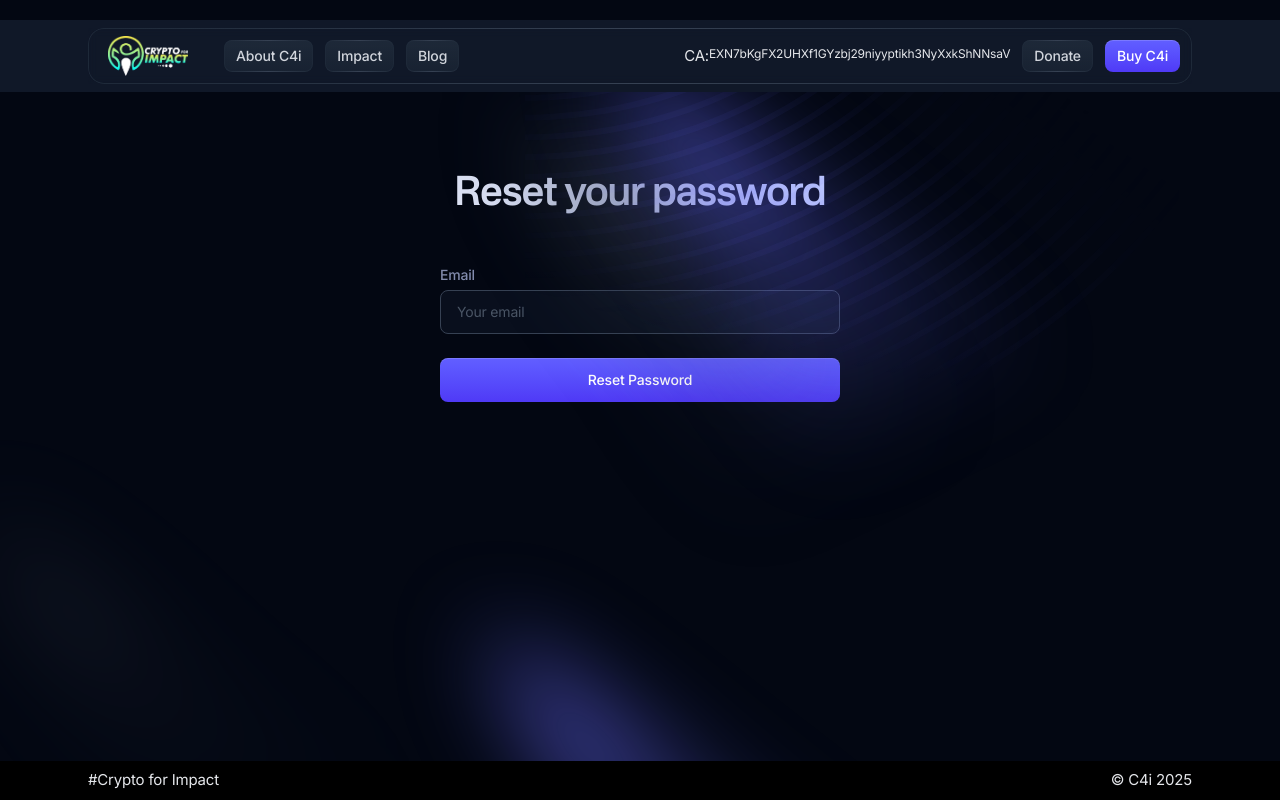
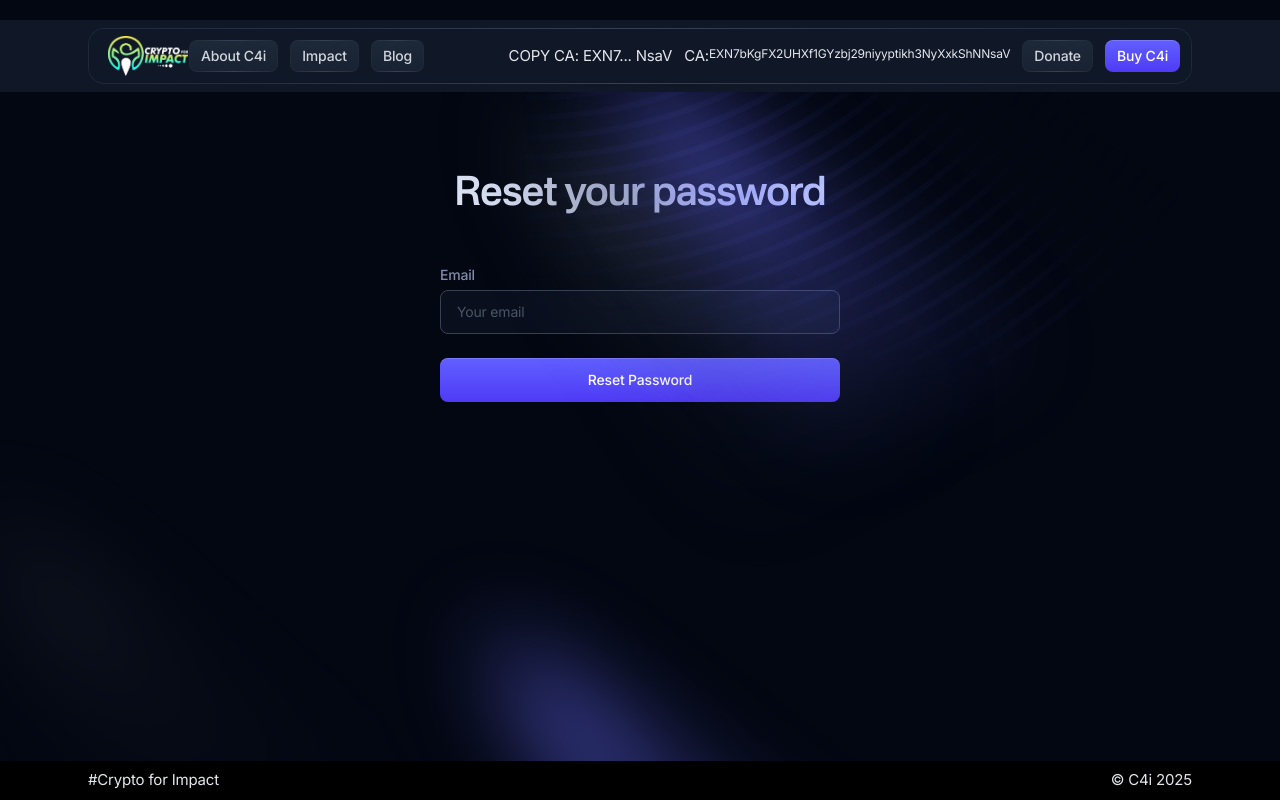
Before and after one commit to obuye37/cryptoforimpact, a Next.js app: page /reset-password in a window 1280 px wide. Built offline with nearby package versions, Linux system fonts and the light colour scheme.

Commit message:
Update header.tsx

```diff
--- a/components/ui/header.tsx
+++ b/components/ui/header.tsx
@@ -2,9 +2,11 @@
 import React, {useState} from "react";
 import Link from "next/link";
 import Logo from "./logo";
+import Image from "next/image"
 import MobileMenu from "./mobileMenu";
 
 export default function Header() {
+  const CA = "EXN7bKgFX2UHXf1GYzbj29niyyptikh3NyXxkShNNsaV"
   const [showMobileMenu, setShowMobileMenu] = useState<boolean>(false)
   const handleSlideIn = () => {
     console.log("hamburger clicked")
@@ -41,6 +43,9 @@ export default function Header() {
             Blog
           </Link>
         </div>
+
+        <p onClick={()=>navigator.clipboard.writeText(CA)}>COPY CA: {CA.slice(0, 4)}... {CA?.slice(-4)}</p>
+
 
         <div className=" hidden sm:flex"> CA: <small>EXN7bKgFX2UHXf1GYzbj29niyyptikh3NyXxkShNNsaV</small> </div>
 
```
